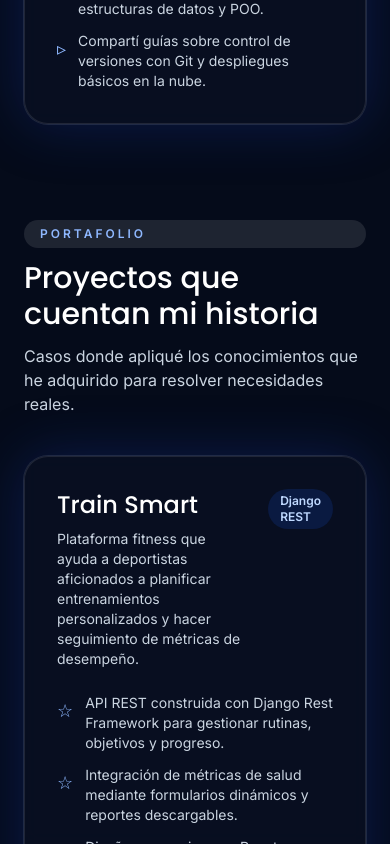
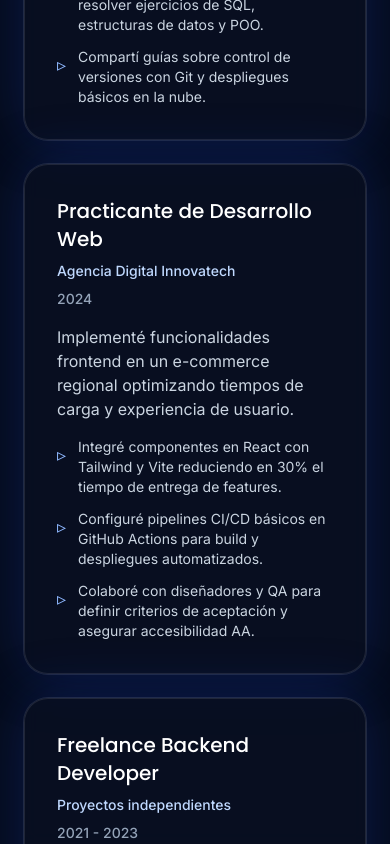
Before and after one commit to FrancoChihuan/FrancoChihuan.github.io, a React (Vite) app: page / in a window 390 px wide. Shown: the part 2601-3445 px from the top of the page. Built offline with nearby package versions, Linux system fonts and the light colour scheme.

Commit message:
Experiencias editado para q sea responsivo

```diff
--- a/src/components/ExperienceSection.tsx
+++ b/src/components/ExperienceSection.tsx
@@ -11,7 +11,7 @@ const ExperienceSection = () => (
     description="Lidero iniciativas que unen tecnología y bienestar, y apoyo a pares para elevar el nivel técnico del equipo."
   >
     <motion.div
-      className="space-y-6"
+      className="grid gap-6 md:grid-cols-2"
       variants={staggerChildren}
       initial="hidden"
       whileInView="visible"
@@ -19,16 +19,14 @@ const ExperienceSection = () => (
     >
       {experiences.map((experience) => (
         <motion.article
-          key={experience.title}
+          key={`${experience.title}-${experience.period}`}
           variants={fadeInUp}
           whileHover={{ y: -4 }}
-          className="glass-panel border border-white/10 p-8"
+          className="glass-panel flex h-full flex-col border border-white/10 p-8"
         >
-          <div className="flex flex-col gap-2 md:flex-row md:items-baseline md:justify-between">
-            <div>
-              <h3 className="font-display text-xl text-white">{experience.title}</h3>
-              <p className="text-sm font-medium text-primary-100">{experience.organization}</p>
-            </div>
+          <div className="flex flex-col gap-2">
+            <h3 className="font-display text-xl text-white">{experience.title}</h3>
+            <p className="text-sm font-medium text-primary-100">{experience.organization}</p>
             <span className="text-sm font-medium text-slate-400">{experience.period}</span>
           </div>
           <p className="mt-4 text-base text-slate-300">{experience.description}</p>
--- a/src/components/ProjectsSection.tsx
+++ b/src/components/ProjectsSection.tsx
@@ -24,17 +24,10 @@ const ProjectsSection = () => (
           whileHover={{ y: -6 }}
           className="group glass-panel border border-white/10 p-8 transition hover:border-primary-500/30 hover:bg-primary-500/10 backdrop-blur"
         >
-          <div className="flex items-start justify-between gap-5">
-            <div>
-              <h3 className="font-display text-2xl text-white transition group-hover:text-primary-200">
-                {project.title}
-              </h3>
-              <p className="mt-2 text-sm text-slate-300">{project.description}</p>
-            </div>
-            <span className="rounded-full bg-primary-500/15 px-3 py-1 text-xs font-semibold text-primary-100">
-              {project.tags[0]}
-            </span>
-          </div>
+          <h3 className="font-display text-2xl text-white transition group-hover:text-primary-200">
+            {project.title}
+          </h3>
+          <p className="mt-2 text-sm text-slate-300">{project.description}</p>
           <ul className="mt-6 space-y-3 text-sm text-slate-300">
             {project.highlights.map((highlight) => (
               <li key={highlight} className="flex items-start gap-3">
@@ -43,13 +36,7 @@ const ProjectsSection = () => (
               </li>
             ))}
           </ul>
-          <div className="mt-6 flex flex-wrap gap-2 text-xs font-medium text-primary-100">
-            {project.tags.map((tag) => (
-              <span key={tag} className="rounded-full bg-white/5 px-3 py-1">
-                {tag}
-              </span>
-            ))}
-          </div>
+
           <div className="mt-6 flex flex-wrap gap-3 text-sm font-semibold text-primary-100">
             {project.link ? <SocialLink link={{ ...project.link, newTab: true }} /> : null}
             {project.repo ? <SocialLink link={{ ...project.repo, newTab: true }} /> : null}
--- a/src/data/profile.ts
+++ b/src/data/profile.ts
@@ -153,6 +153,30 @@ export const experiences: Experience[] = [
       'Compartí guías sobre control de versiones con Git y despliegues básicos en la nube.',
     ],
   },
+  {
+    title: 'Practicante de Desarrollo Web',
+    organization: 'Agencia Digital Innovatech',
+    period: '2024',
+    description:
+      'Implementé funcionalidades frontend en un e-commerce regional optimizando tiempos de carga y experiencia de usuario.',
+    achievements: [
+      'Integré componentes en React con Tailwind y Vite reduciendo en 30% el tiempo de entrega de features.',
+      'Configuré pipelines CI/CD básicos en GitHub Actions para build y despliegues automatizados.',
+      'Colaboré con diseñadores y QA para definir criterios de aceptación y asegurar accesibilidad AA.',
+    ],
+  },
+  {
+    title: 'Freelance Backend Developer',
+    organization: 'Proyectos independientes',
+    period: '2021 - 2023',
+    description:
+      'Diseñé APIs REST para startups locales enfocadas en gestión de inventario y reservas, con despliegues en AWS.',
+    achievements: [
+      'Modelé bases de datos relacionales y no relacionales asegurando integridad y escalabilidad.',
+      'Implementé autenticación JWT y roles personalizados garantizando seguridad y auditoría.',
+      'Documenté endpoints con OpenAPI y generé colecciones de pruebas automatizadas en Postman.',
+    ],
+  },
 ]
 
 export const education: Education = {
```
